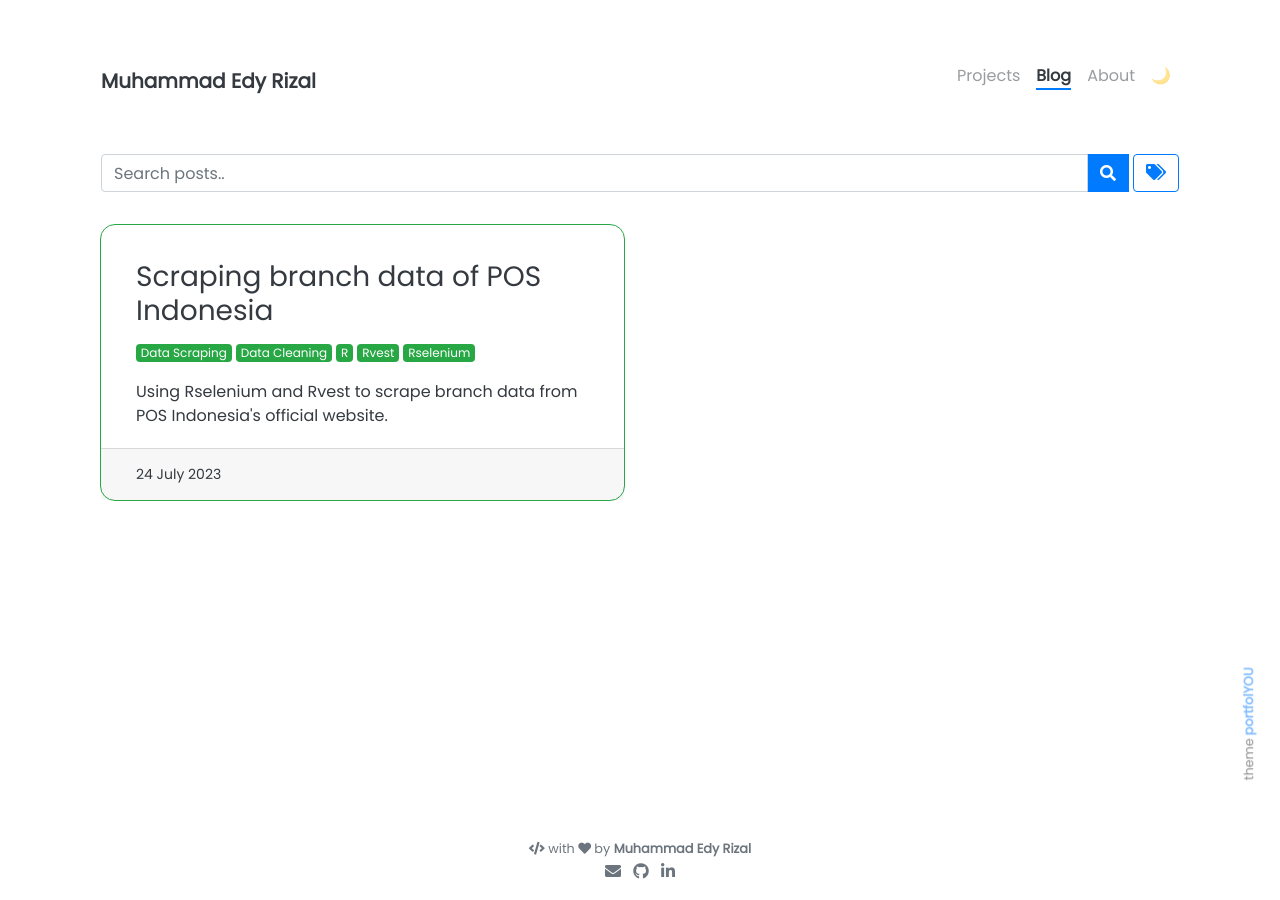
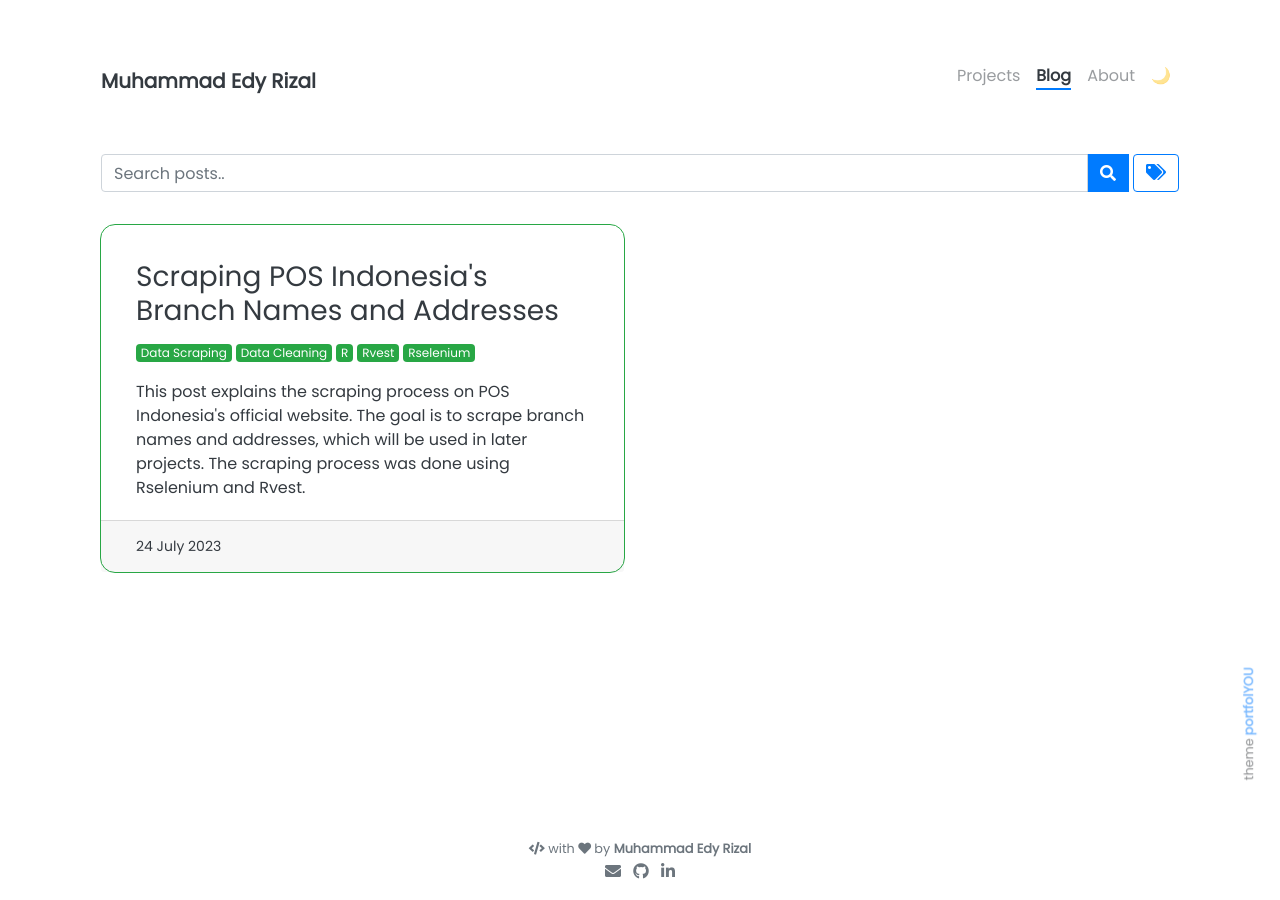
Before and after one commit to edyrizalmuh/portfolio, a Jekyll site: the page built from pages/blog.html, in a window 1280 px wide. Built offline with Jekyll 4.4.1, drawn with Linux system fonts in a browser that asks for light colours; nearby versions of some CDN libraries; comment, search, counter and statistics services are not loaded.

Commit message:
rename post title

```diff
--- a/_posts/2023-07-24-scraping-branch-data-of-pos-indonesia.md
+++ b/_posts/2023-07-24-scraping-pos-indonesia-branch-names-and-addresses.md
@@ -1,9 +1,9 @@
 ---
-title: Scraping branch data of POS Indonesia
+title: Scraping POS Indonesia's Branch Names and Addresses
 tags: [Data Scraping, Data Cleaning, R, Rvest, Rselenium]
 style: border
 color: success
-description: Using Rselenium and Rvest to scrape branch data from POS Indonesia's official website.
+description: This post explains the scraping process on POS Indonesia's official website. The goal is to scrape branch names and addresses, which will be used in later projects. The scraping process was done using Rselenium and Rvest.
 ---
 
 {% include elements/figure.html image="assets/images/Pos_indo.png" %}
```
